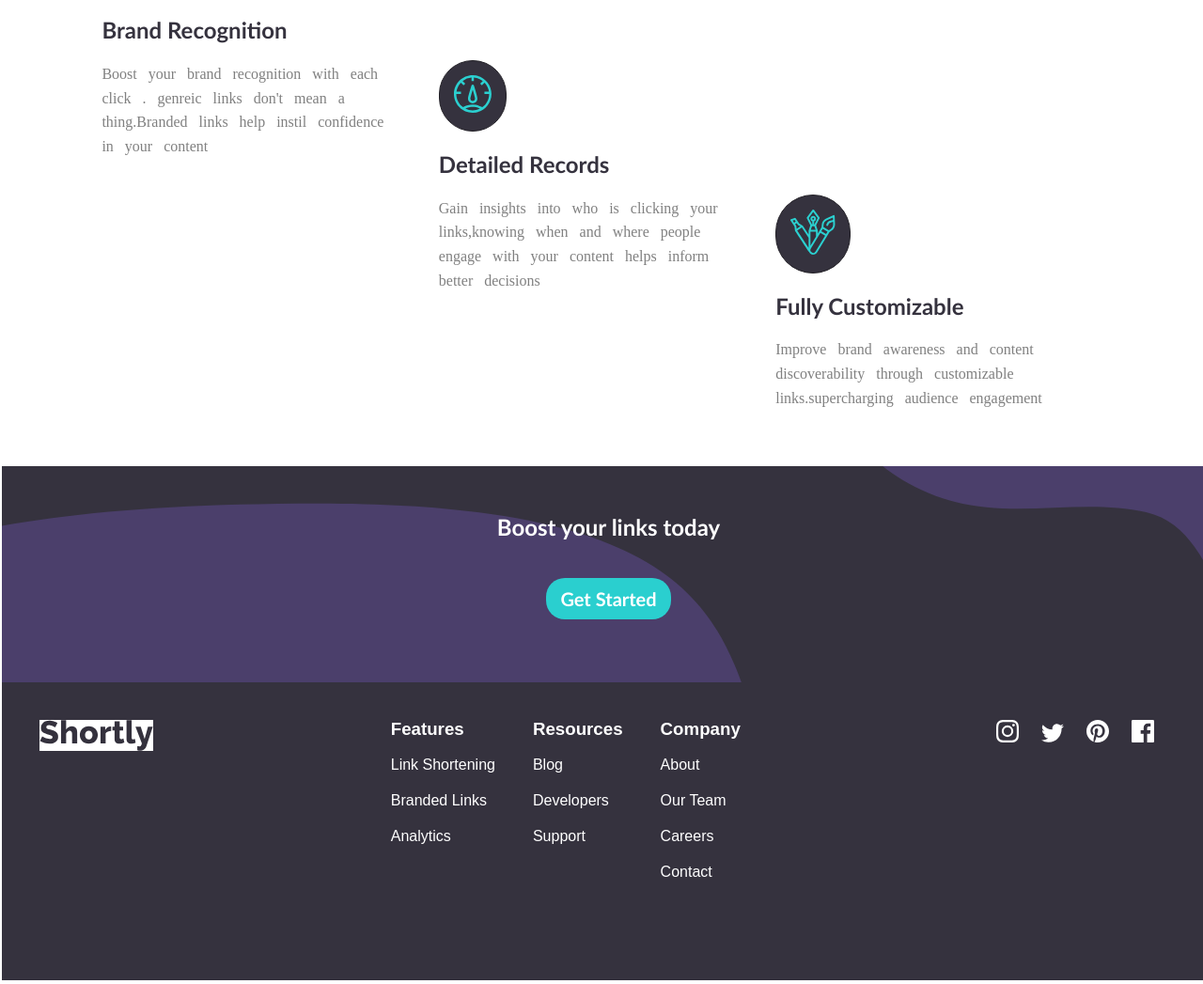
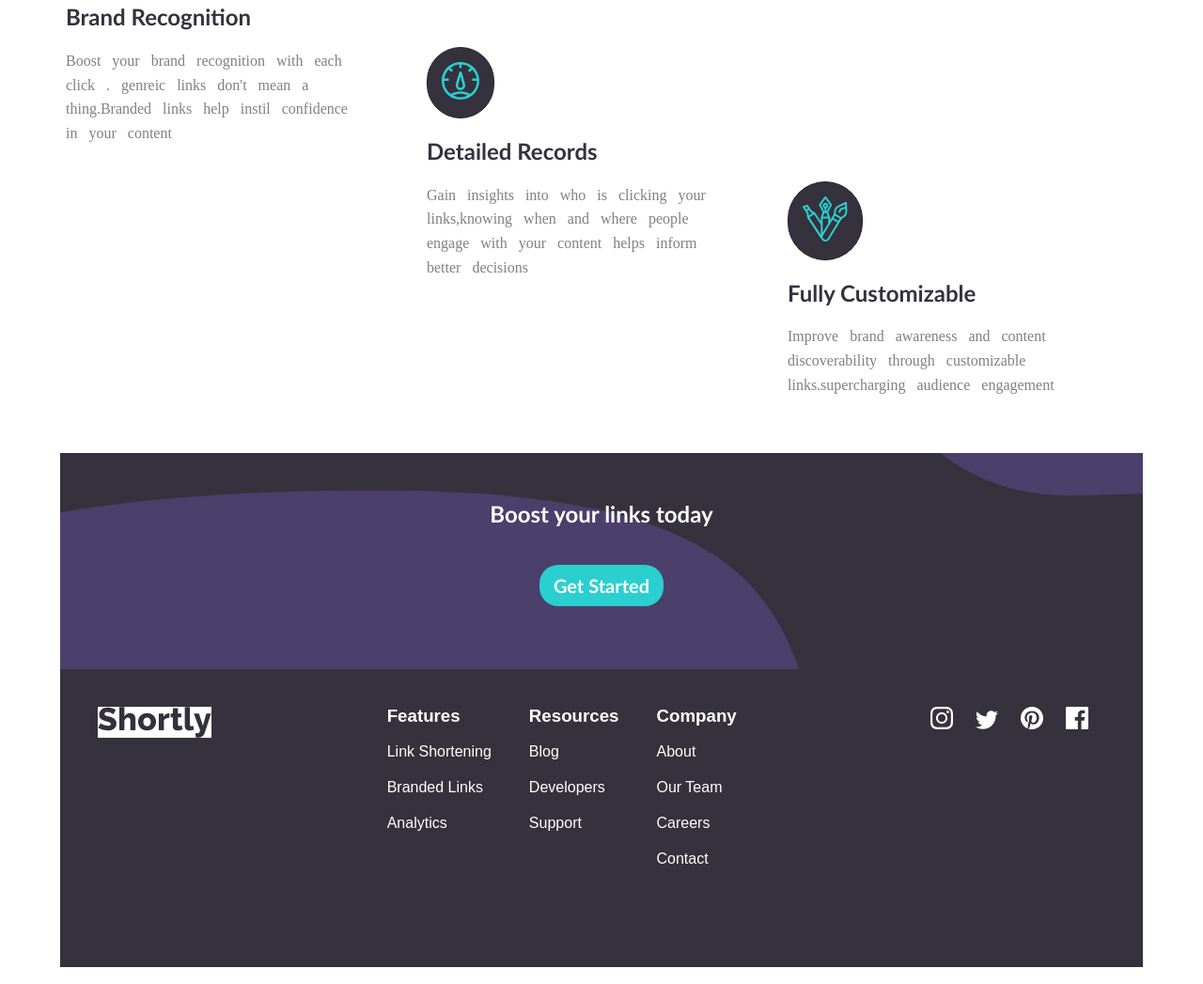
Before and after one commit to Medmly20208/shortenLinkUrl, a plain HTML site: page index.html in a window 1280 px wide. Shown: the part 1326-2373 px from the top of the page at 94% size. Drawn offline with Linux system fonts and the light colour scheme.

Commit message:
Update style.css

```diff
--- a/style.css
+++ b/style.css
@@ -1,7 +1,9 @@
 /*Header Customize*/
 
 body {
-    margin: 5% 8%;
+    margin:0 auto;
+    width: 90vw;
+    margin-top: 50px;
     overflow-x: hidden;
     background-color: white;
 }
@@ -223,11 +225,11 @@ input:focus {
     opacity: 0.9;
 }
 
-.di {
+.visible {
     visibility: visible;
 }
 
-.do {
+.hidden {
     visibility: hidden;
 }
 
@@ -374,10 +376,10 @@ input:focus {
     background-image: url("images/bg-shorten-desktop.svg");
     background-size: cover;
     background-color: hsl(255, 11%, 22%);
-    width: 120%;
+    width: 100%;
+
     height: 200px;
     padding-top: 30px;
-    margin-left: -100px;
 }
 
 .upfooter h2 {
@@ -391,9 +393,9 @@ input:focus {
     justify-content: space-between;
     padding-bottom: 50px;
     margin-bottom: -60px;
-    width: 120%;
+    width: 100%;
     background-color: hsl(255, 11%, 22%);
-    margin-left: -100px;
+
 }
 
 .logo {
@@ -461,7 +463,7 @@ a:hover {
 @media screen and (max-width:970px) {
     body {
         overflow-x: hidden;
-        margin: 0px;
+        margin: 0px auto;
         padding: 0px;
     }
     .left nav,
```
